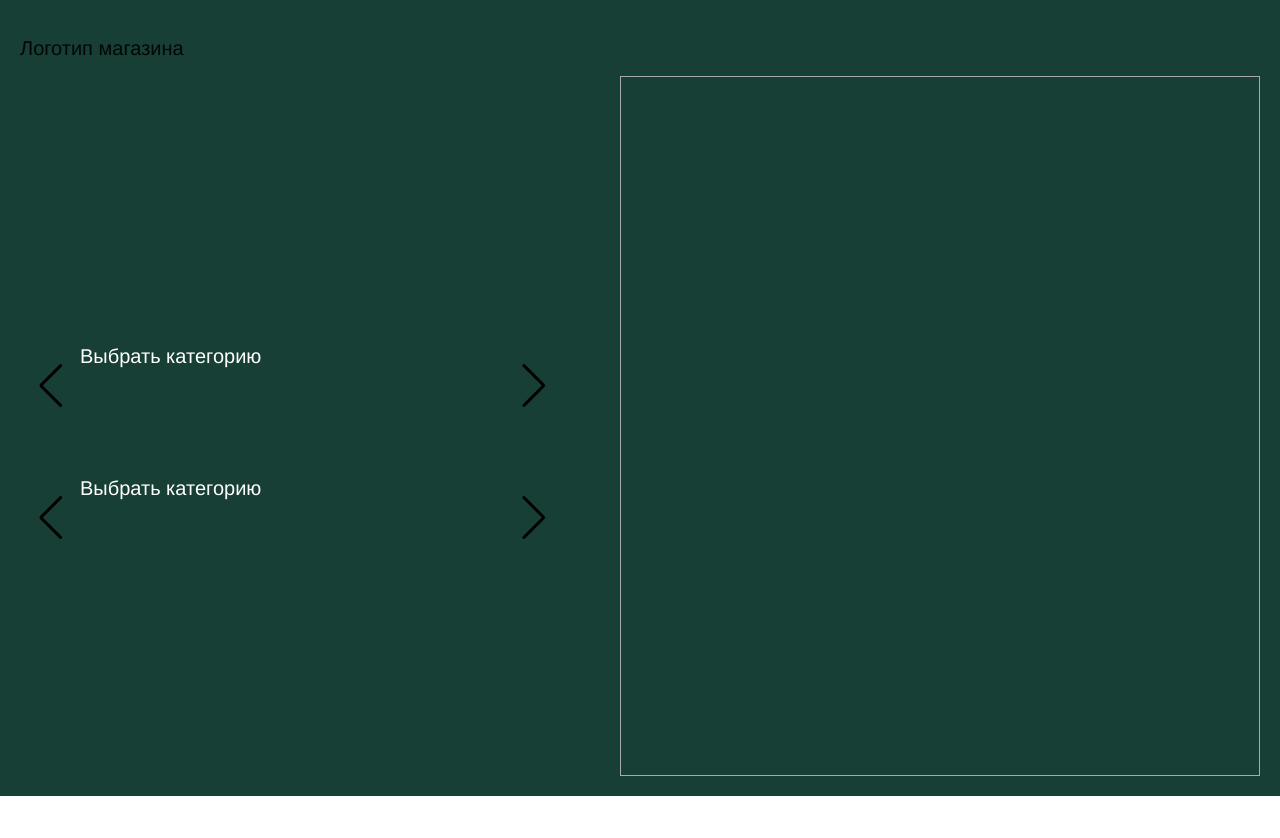
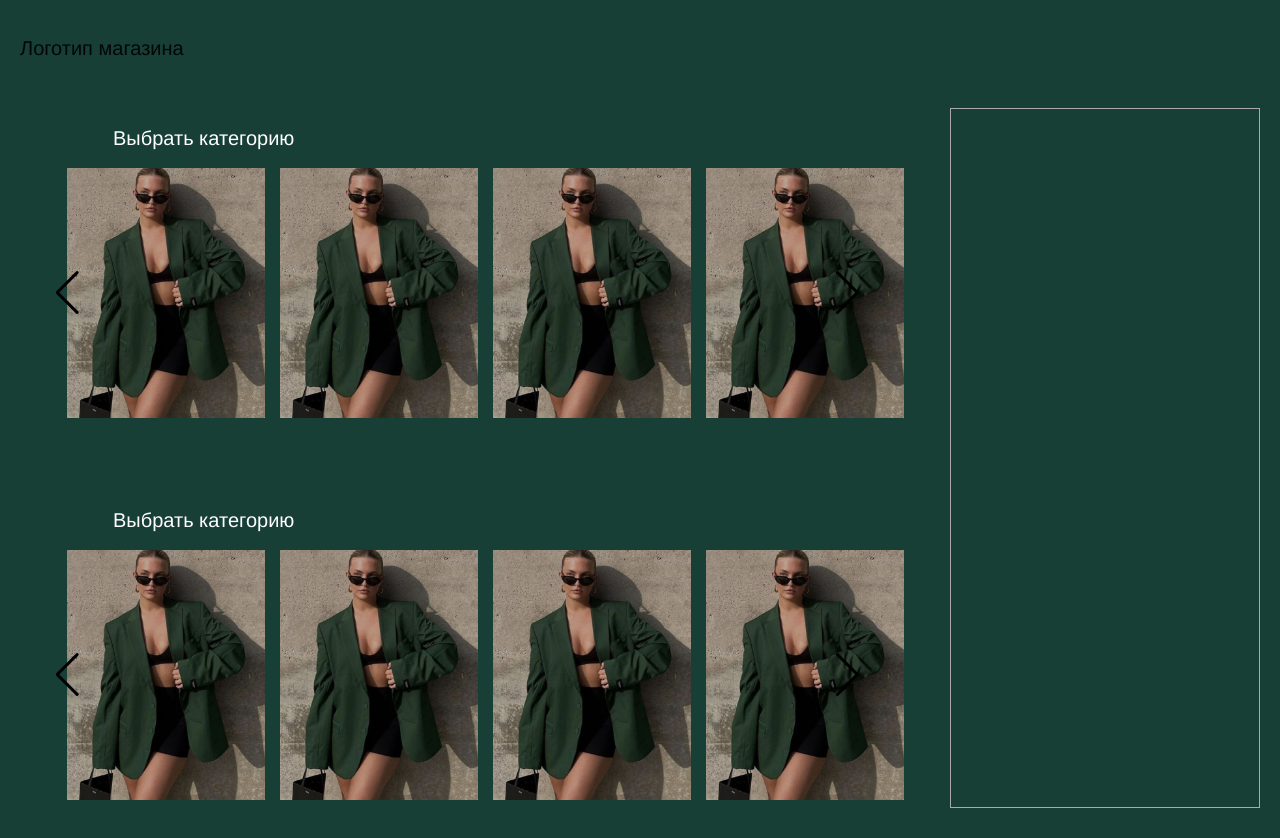
Before and after one commit to Annettuu/online-store, a Vue app in the folder frontend/: page / in a window 1280 px wide. Shown: the top 838 px of the page. Before the commit the page ends 800 px from the top, so only its background shows below. Built offline with nearby package versions, Linux system fonts and the light colour scheme.

Commit message:
создала комнату администратора

```diff
--- a/frontend/src/main.js
+++ b/frontend/src/main.js
@@ -11,7 +11,6 @@ import  '@/assets/styles/scss/main-color.scss'
 
 Vue.use(VueRouter)
 
-
 Vue.use(BootstrapVue)
 Vue.use(IconsPlugin)
 
--- a/frontend/src/pages/Home/components/searchProduct/components/productList.vue
+++ b/frontend/src/pages/Home/components/searchProduct/components/productList.vue
@@ -53,7 +53,17 @@ export default {
     function onDragging(ev, item){
       ev.dataTransfer.setData('data', JSON.stringify(item))
     }
-    const products = []
+    let products = [
+      {id:1, price: 5000, name: 'Товар', img: 'img_2.png'},
+      {id:2, price: 5000, name: 'Товар', img: 'img_2.png'},
+      {id:3, price: 5000, name: 'Товар', img: 'img_2.png'},
+      {id:4, price: 5000, name: 'Товар', img: 'img_2.png'},
+      {id:5, price: 5000, name: 'Товар', img: 'img_2.png'},
+      {id:6, price: 5000, name: 'Товар', img: 'img_2.png'},
+      {id:7, price: 5000, name: 'Товар', img: 'img_2.png'},
+      {id:8, price: 5000, name: 'Товар', img: 'img_2.png'},
+      {id:9, price: 5000, name: 'Товар', img: 'img_2.png'},
+  ]
     function scroll(direction) {
       const swiper = document.querySelector('.mySwiper').swiper
 
@@ -63,11 +73,10 @@ export default {
         swiper.slidePrev()
       }
     }
-
     return {
-      modules: [Scrollbar, Navigation, Pagination, A11y], products,  Swiper, SwiperSlide, onDragging, scroll
+      modules: [Scrollbar, Navigation, Pagination, A11y], products,  Swiper, SwiperSlide, onDragging, scroll,
     }
-  }
+  },
 }
 </script>
 
--- a/frontend/src/pages/Home/components/searchProduct2/components/productList.vue
+++ b/frontend/src/pages/Home/components/searchProduct2/components/productList.vue
@@ -52,7 +52,18 @@ export default {
     function onDragging(ev, item){
       ev.dataTransfer.setData('data', JSON.stringify(item))
     }
-    const products = []
+    let products = [
+      {id:1, price: 5000, name: 'Товар', img: 'img_2.png'},
+      {id:2, price: 5000, name: 'Товар', img: 'img_2.png'},
+      {id:3, price: 5000, name: 'Товар', img: 'img_2.png'},
+      {id:4, price: 5000, name: 'Товар', img: 'img_2.png'},
+      {id:5, price: 5000, name: 'Товар', img: 'img_2.png'},
+      {id:6, price: 5000, name: 'Товар', img: 'img_2.png'},
+      {id:7, price: 5000, name: 'Товар', img: 'img_2.png'},
+      {id:8, price: 5000, name: 'Товар', img: 'img_2.png'},
+      {id:9, price: 5000, name: 'Товар', img: 'img_2.png'},
+      {id:10, price: 5000, name: 'Товар', img: 'img_2.png'}
+    ]
     function scroll(direction) {
       const swiper = document.querySelector('.mySwiper2').swiper
 
--- a/frontend/src/pages/admin.vue
+++ b/frontend/src/pages/admin.vue
@@ -107,6 +107,7 @@
           @change="showFile()"
           accept="image/*,image/jpeg">
       </div>
+      <img src="" id="image" style="max-width: 100px; display: none;"/>
     </div>
     <button
       class="admin_addBtn"
@@ -122,10 +123,11 @@ export default {
   name: 'admin',
   data() {
     return {
+      newProduct: {},
       prod: {
-        lastId: 0,
+        lastId: 1,
         vName:'',
-        vPrice: '',
+        vPrice: 0,
         vCategory: '',
         vDescription: '',
         vImg: '',
@@ -134,21 +136,45 @@ export default {
   },
   methods: {
     showFile() {
-      let file = this.$refs.file.files[0];
-      this.prod.vImg = file.name
-      alert(`Вы добавили файл: ${file.name}`);
+      let image = document.getElementById("image");
+      image.src = URL.createObjectURL(this.$refs.file.files[0]);
+      image.style.display = "block";
+      this.prod.vImg = image.src;
     },
     addProduct() {
-      let newProduct = {
+      if (this.prod.vName !== '' && this.prod.vPrice !== '' && this.prod.vCategory !== '' &&
+        this.prod.vDescription !== '' && this.prod.vImg !== '') {
+          this.newProduct = {
             id: this.prod.lastId,
             name: this.prod.vName,
-        price: this.prod.vPrice,
+            price: Number(this.prod.vPrice),
             img: this.prod.vImg,
             descr: this.prod.vDescription,
             category: this.prod.vCategory
           }
         this.prod.lastId++
-      console.log(newProduct)
+        let item = this.newProduct
+        console.log(JSON.stringify(item))
+        localStorage.setItem('newProduct', JSON.stringify(item));
+        localStorage.setItem('lastId', JSON.stringify(this.prod.lastId));
+        this.prod.vName = ''
+        this.prod.vPrice = ''
+        this.prod.vCategory = ''
+        this.prod.vDescription = ''
+        this.prod.vImg = ''
+        let image = document.getElementById("image");
+        image.style.display = "none";
+      } else {
+        console.log('Вы ввели не все данные!')
+      }
+    }
+  },
+  mounted() {
+    if (localStorage.getItem('newProduct')) {
+      this.newProduct = localStorage.getItem('newProduct');
+    }
+    if (localStorage.getItem('lastId')) {
+      this.prod.lastId = localStorage.getItem('lastId');
     }
   }
 }
--- /dev/null
+++ b/frontend/src/store/card.js
@@ -0,0 +1,17 @@
+export default {
+    state: {
+        cardProduct: []
+    },
+    getters: {
+        getAllPhotos(state) {
+            return state.cardProduct
+        }
+    },
+    mutations: {
+        setCarProduct(state, payload) {
+            state.cardProduct = payload
+        }
+    },
+    actions: {
+    },
+}
--- a/frontend/src/store/index.js
+++ b/frontend/src/store/index.js
@@ -1,5 +1,6 @@
 import Vue from 'vue'
 import Vuex from 'vuex'
+import card from "@/store/card";
 
 Vue.use(Vuex)
 
@@ -13,5 +14,6 @@ export default new Vuex.Store({
   actions: {
   },
   modules: {
+    card
   }
 })
```
Also changed, not shown: frontend/package.json (+6 -6 lines), 1 other file (tests, documents, lock files or other folders). Lines whose indentation alone changed are shown as unchanged.
